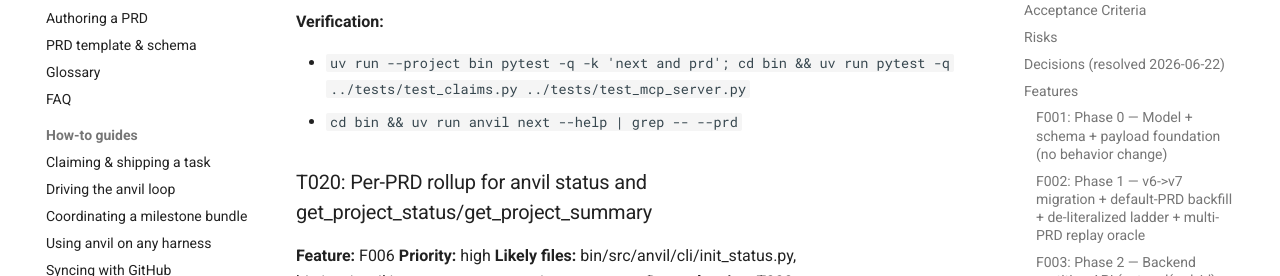
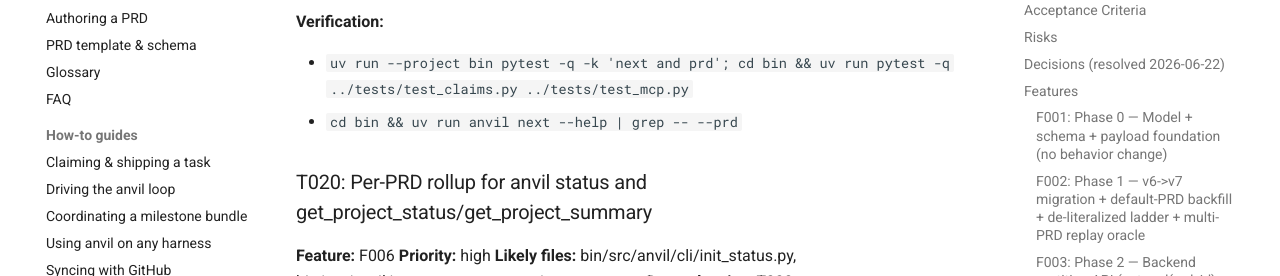
Before and after one commit to fakoli/anvil, an MkDocs documentation site: the page built from docs/backlog/multi-prd-revisable.prd.md, in a window 1280 px wide and 900 px high, scrolled down 18503 px. Shown: the part 206-482 px from the top of the window. Built offline with MkDocs 1.6.1 and Material for MkDocs 9.7.7, drawn with Linux system fonts in a browser that asks for light colours; comment, search, counter and statistics services are not loaded; some of the changed text lies outside the part shown.

```diff
--- a/docs/backlog/multi-prd-revisable.prd.md
+++ b/docs/backlog/multi-prd-revisable.prd.md
@@ -379,7 +379,7 @@ If task.prd_id is somehow absent (mis-migrated), get_prd_for_task must fall back
 
 **Feature:** F004
 **Priority:** critical
-**Likely files:** bin/src/anvil/mcp_server.py, tests/test_mcp_server.py
+**Likely files:** bin/src/anvil/mcp_server.py, tests/test_mcp.py
 **Dependencies:** T011
 
 Removing the early inline gate changes the error surface ordering; tests asserting the old pre-ClaimManager message must be updated in the same change.
@@ -393,7 +393,7 @@ Removing the early inline gate changes the error surface ordering; tests asserti
 **Verification:**
 
 - `uv run --project bin pytest -q -k 'mcp and claim'`
-- `cd bin && uv run pytest -q ../tests/test_mcp_server.py`
+- `cd bin && uv run pytest -q ../tests/test_mcp.py`
 
 ### T013: Pin cross-PRD coordination: conflict groups, active claims, and stale reaper span all PRDs
 
@@ -538,7 +538,7 @@ The --prd filter on next MUST build exclusion sets from ALL PRDs then narrow; im
 
 **Verification:**
 
-- `uv run --project bin pytest -q -k 'next and prd'; cd bin && uv run pytest -q ../tests/test_claims.py ../tests/test_mcp_server.py`
+- `uv run --project bin pytest -q -k 'next and prd'; cd bin && uv run pytest -q ../tests/test_claims.py ../tests/test_mcp.py`
 - `cd bin && uv run anvil next --help | grep -- --prd`
 
 ### T020: Per-PRD rollup for anvil status and get_project_status/get_project_summary
```
Also changed, not shown: docs/specs/2026-05-24-anvil-v0.md (+4 -1 lines).
